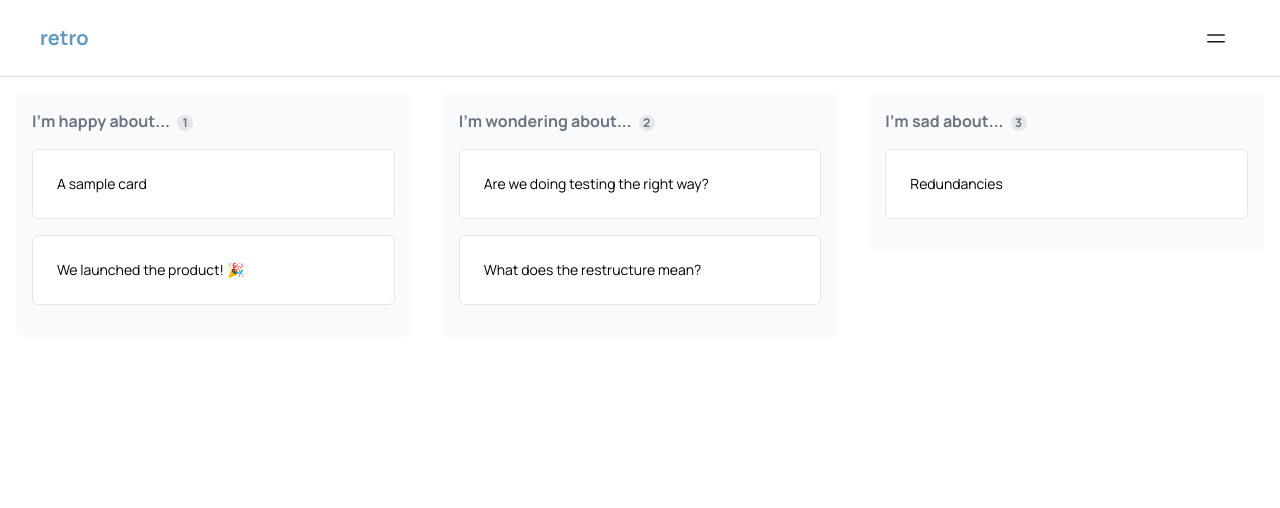
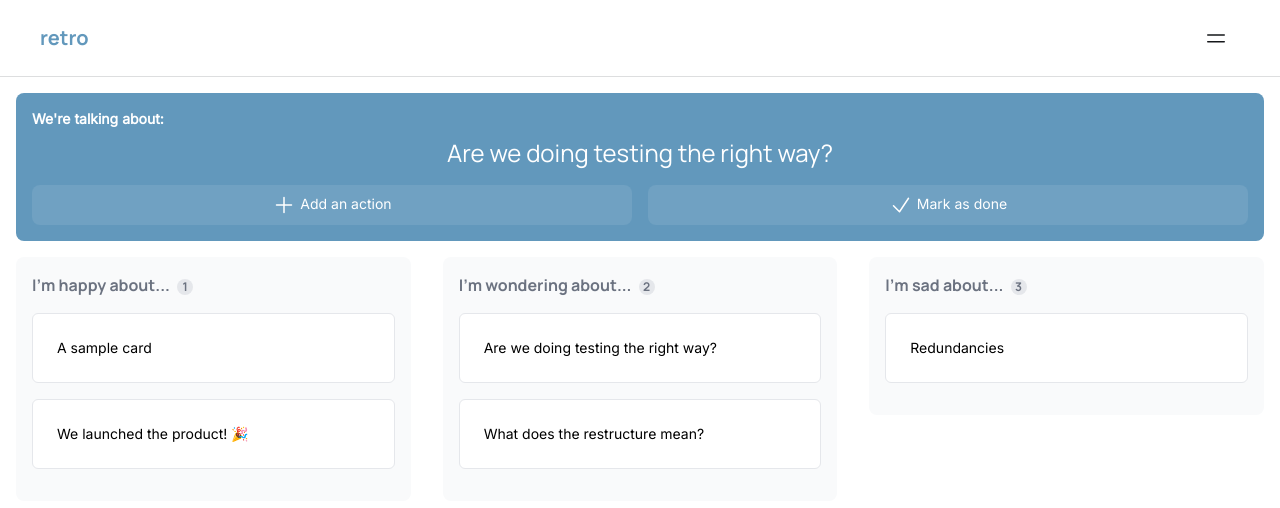
Before and after one commit to rob-lowcock/pioneer2023, a React (Vite) app in the folder client/: page /retro in a window 1280 px wide. Shown: the top 508 px of the page. Built offline with nearby package versions, Linux system fonts and the light colour scheme.

Commit message:
Add current topic box to retro board

```diff
--- a/client/src/retro/retrocolumn.tsx
+++ b/client/src/retro/retrocolumn.tsx
@@ -9,7 +9,6 @@ export default function Retrocolumn(props: PropsWithChildren<RetroColumnProps>)
     return <div className="break-before-column p-4 m-4 bg-gray-50 rounded-lg">
         <div className="text-gray-500 font-title font-bold mb-4">
             <h2 className="font-title font-bold">{props.title} <span className="bg-gray-200 text-xs rounded-full ml-1 w-4 h-4 inline-block text-center">{props.column + 1}</span></h2>
-
         </div>
         {props.children}
     </div>
--- a/client/src/routes/retro.tsx
+++ b/client/src/routes/retro.tsx
@@ -1,4 +1,4 @@
-import { Bars2Icon, FaceSmileIcon, FaceFrownIcon, QuestionMarkCircleIcon } from "@heroicons/react/24/outline";
+import { Bars2Icon, CheckIcon, PlusIcon } from "@heroicons/react/24/outline";
 import Retrocard from "../retro/retrocard";
 import Retrocolumn from "../retro/retrocolumn";
 
@@ -6,10 +6,18 @@ export default function Retro() {
     return <div className="h-screen bg-white">
         <nav className="p-6 border-b border-brdgray text-webscale">
             <div className="flex justify-between">
-                <h1 className="text-xl font-bold text-center text-webscale px-4 lowercase">Retro</h1>
+                <h1 className="text-xl font-bold font-title text-center text-webscale px-4 lowercase">Retro</h1>
                 <button className="px-3 mr-4 text-black"><Bars2Icon className="h-6 w-6" /></button>
             </div>
         </nav>
+        <div className="p-4 mt-4 mx-4 bg-webscale text-white rounded-lg">
+            <h2 className="font-bold text-sm">We're talking about:</h2>
+            <p className="text-2xl font-title text-center p-2 pb-4">Are we doing testing the right way?</p>
+            <div className="flex flex-row">
+                <a href="#" className="block basis-1/2 text-sm mr-2 text-center bg-webscale-lighter hover:bg-webscale-lighter2 p-2 rounded-lg"><PlusIcon className="h-6 w-6 inline-block" /> Add an action</a>
+                <a href="#" className="block basis-1/2 text-sm ml-2 text-center bg-webscale-lighter hover:bg-webscale-lighter2 p-2 rounded-lg"><CheckIcon className="h-6 w-6 inline-block" /> Mark as done</a>
+            </div>
+        </div>
         <div className="md:columns-3 md:gap-0">
             <Retrocolumn column={0} title="I'm happy about...">
                 <Retrocard content="A sample card" />
--- a/client/tailwind.config.js
+++ b/client/tailwind.config.js
@@ -11,6 +11,7 @@ export default {
       colors: {
         'webscale': '#6298BC',
         'webscale-lighter': '#70A1C2',
+        'webscale-lighter2': '#78A4C8',
         'bggray': '#F3F3F3',
         'brdgray': '#DDDEDF',
         'black': '#15171a',
@@ -20,7 +21,7 @@ export default {
       },
       fontFamily: {
         'title': ['Manrope', ...defaultTheme.fontFamily.sans],
-        'sans': ['Manrope', ...defaultTheme.fontFamily.sans],
+        'sans': ['Inter', ...defaultTheme.fontFamily.sans],
         'serif': ['Libre Baskerville', ...defaultTheme.fontFamily.sans],
       }
     },
```
